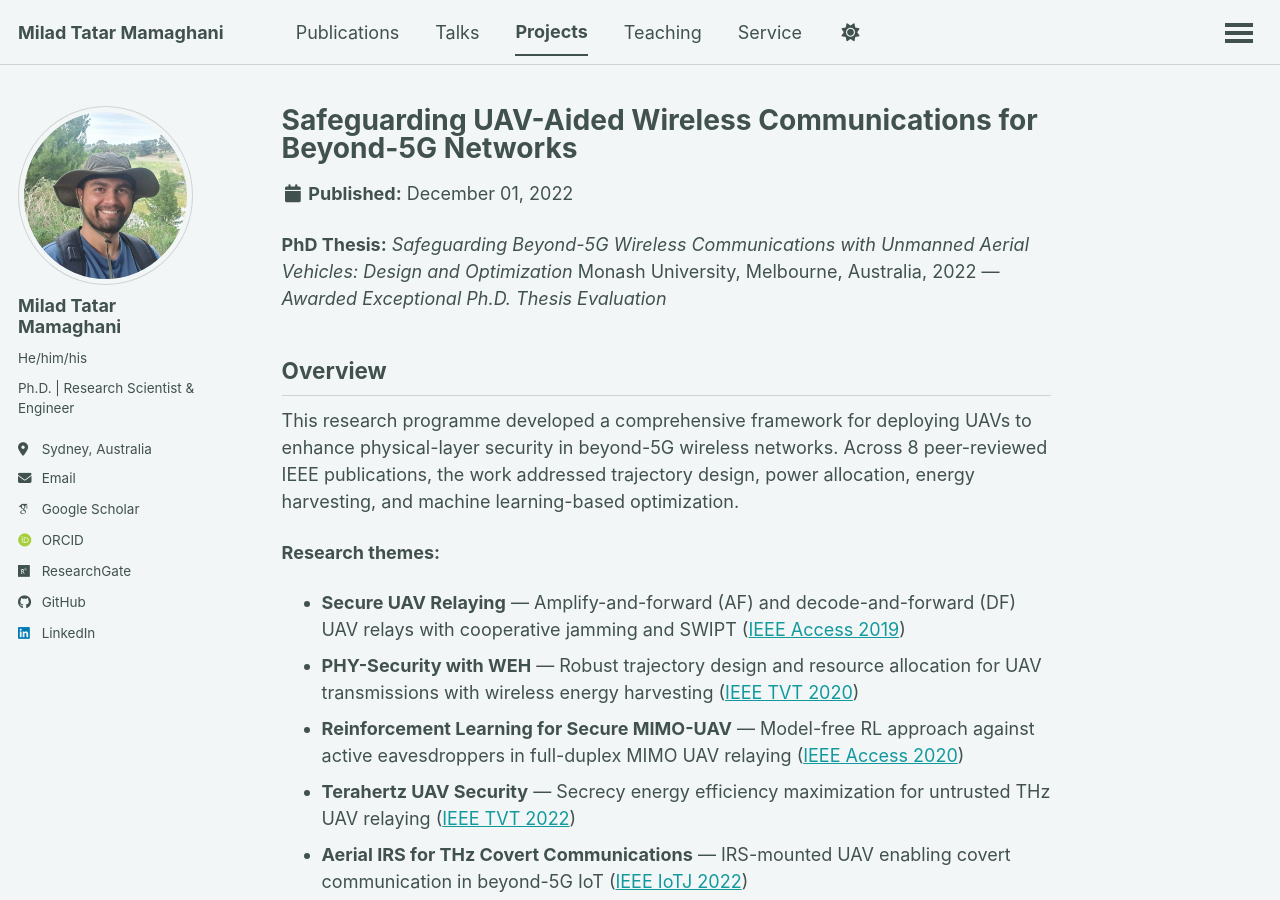
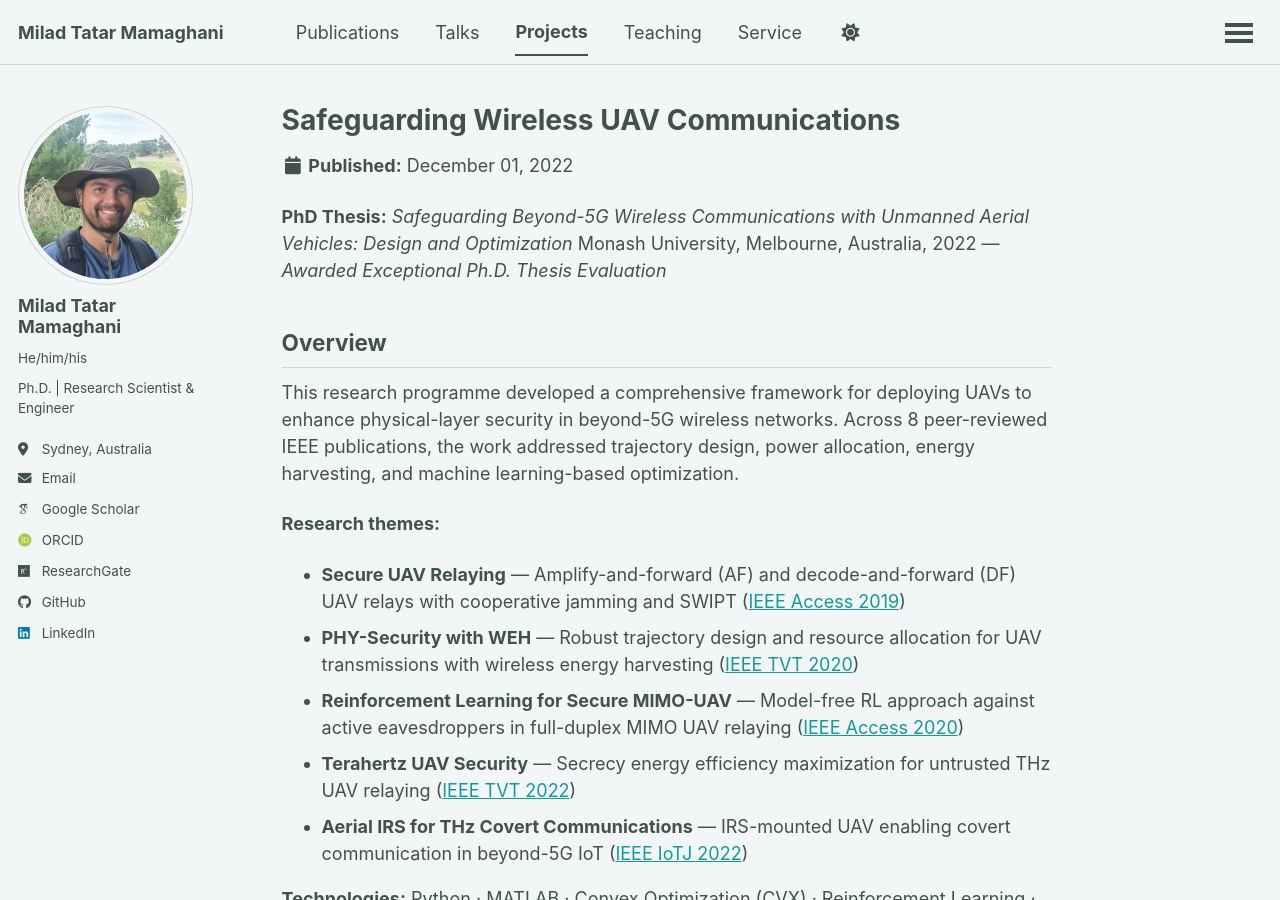
Before and after one commit to miladtm94/miladtm94.github.io, a Jekyll site: the page built from _portfolio/uav-physical-layer-security.md, in a window 1280 px wide and 900 px high. Built offline with Jekyll 4.4.1, drawn with Linux system fonts in a browser that asks for light colours; some web fonts are replaced; a script that is not in the unit is left out.

Commit message:
minor updates

```diff
--- a/_portfolio/uav-physical-layer-security.md
+++ b/_portfolio/uav-physical-layer-security.md
@@ -1,5 +1,5 @@
 ---
-title: "Safeguarding UAV-Aided Wireless Communications for Beyond-5G Networks"
+title: "Safeguarding Wireless UAV Communications"
 excerpt: "PhD research programme: designing and optimizing secure aerial communication systems via UAV trajectory planning, resource allocation, energy harvesting, and reinforcement learning across 8 journal papers."
 collection: portfolio
 category: research
```
Also changed, not shown: _portfolio/finite-blocklength-security.md (+1 -1 lines), _portfolio/secure-isac-uav-drl.md (+1 -1 lines), _portfolio/untrusted-relaying-security.md (+1 -1 lines).
